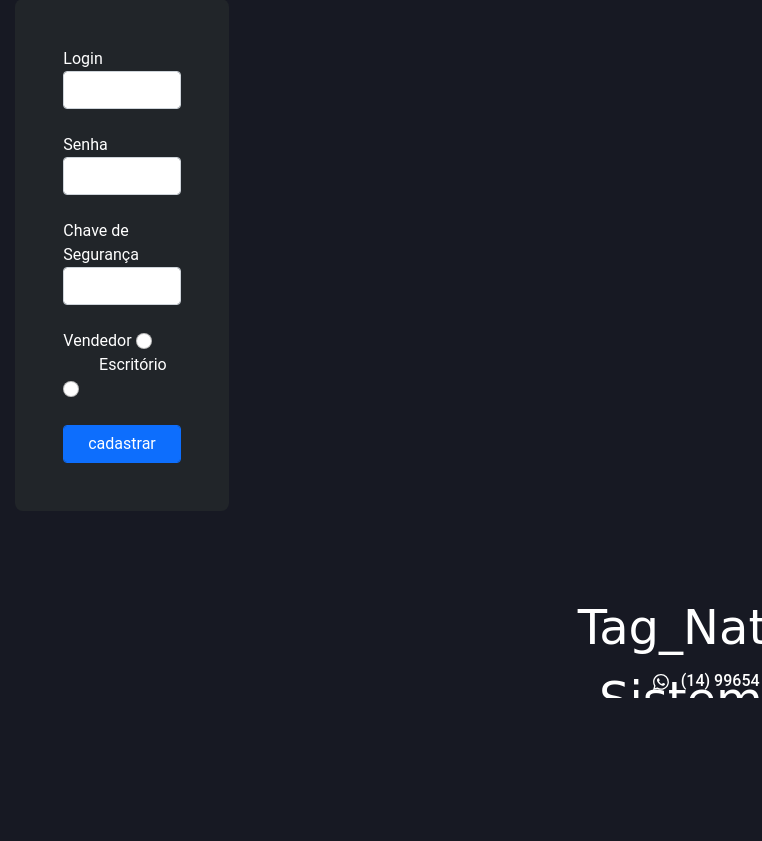
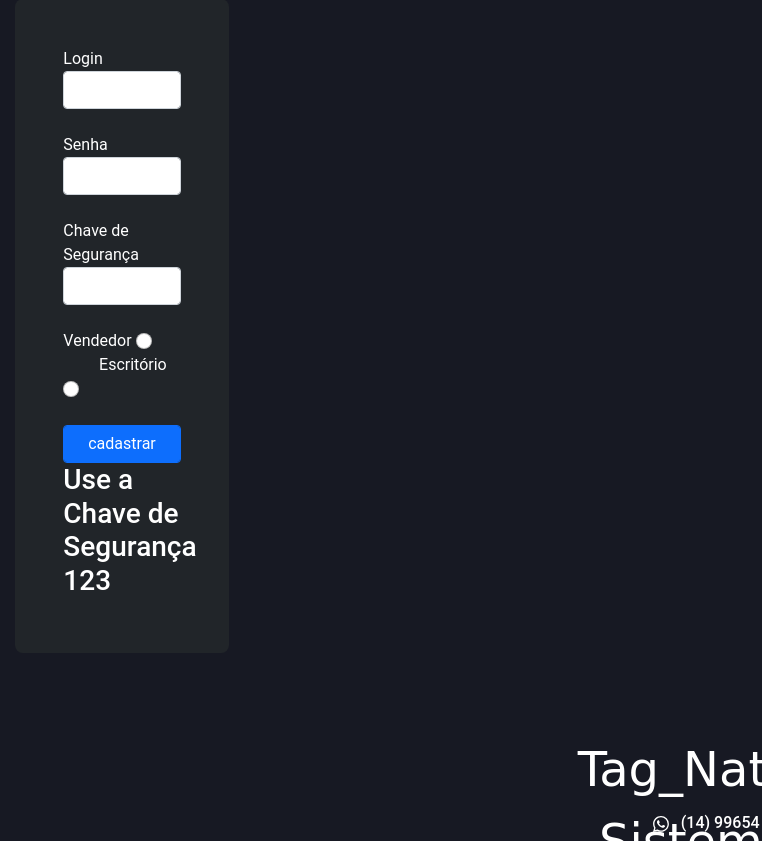
Before and after one commit to WilliamMatiasDeOliveira/Tag_Nativa, a PHP site: page /create_account.php in a window 1280 px wide. Shown: the part 161-1002 px from the top of the page, without its empty margins (518-1280 px from the left). Before the commit the page ends 859 px from the top, so only its background shows below. Run offline with PHP 8.4, Linux system fonts and the light colour scheme; some web fonts are replaced.

Commit message:
expondo a chave de segurança

```diff
--- a/create_account.php
+++ b/create_account.php
@@ -138,6 +138,8 @@ require_once 'classes.php';
             <br><br>
             <input type="submit" name='cadastrar' value='cadastrar' class="btn btn-primary form-control">
 
+            <h3> Use a Chave de Segurança  123 </h3>
+
         </form>
 
     </div>
```
